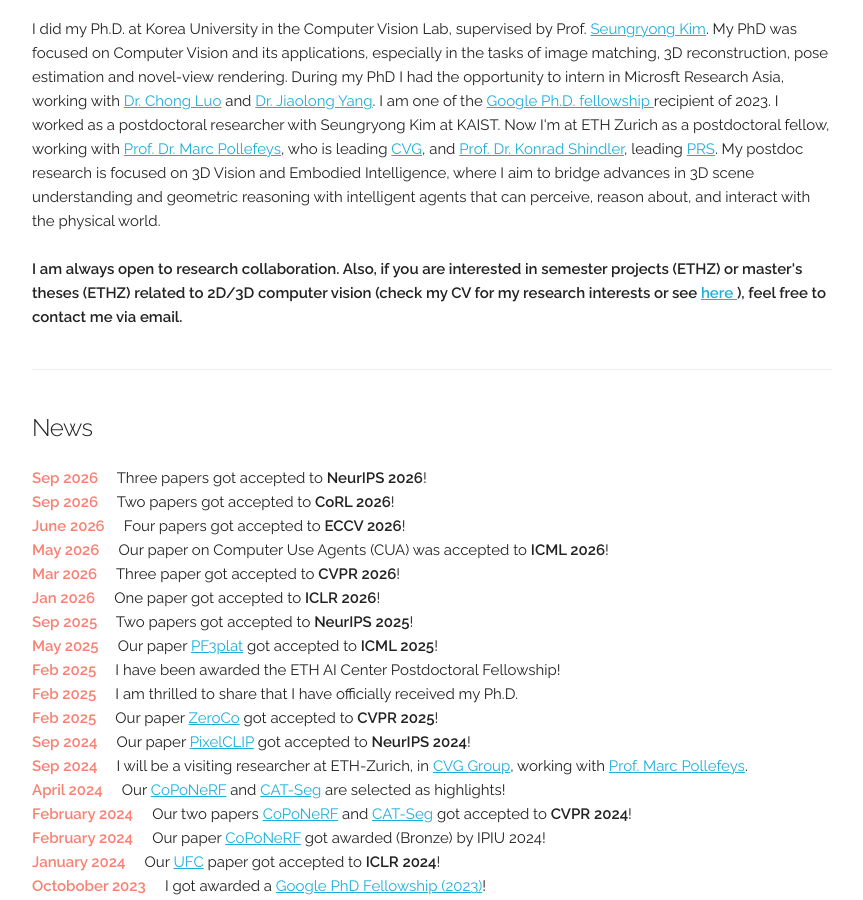
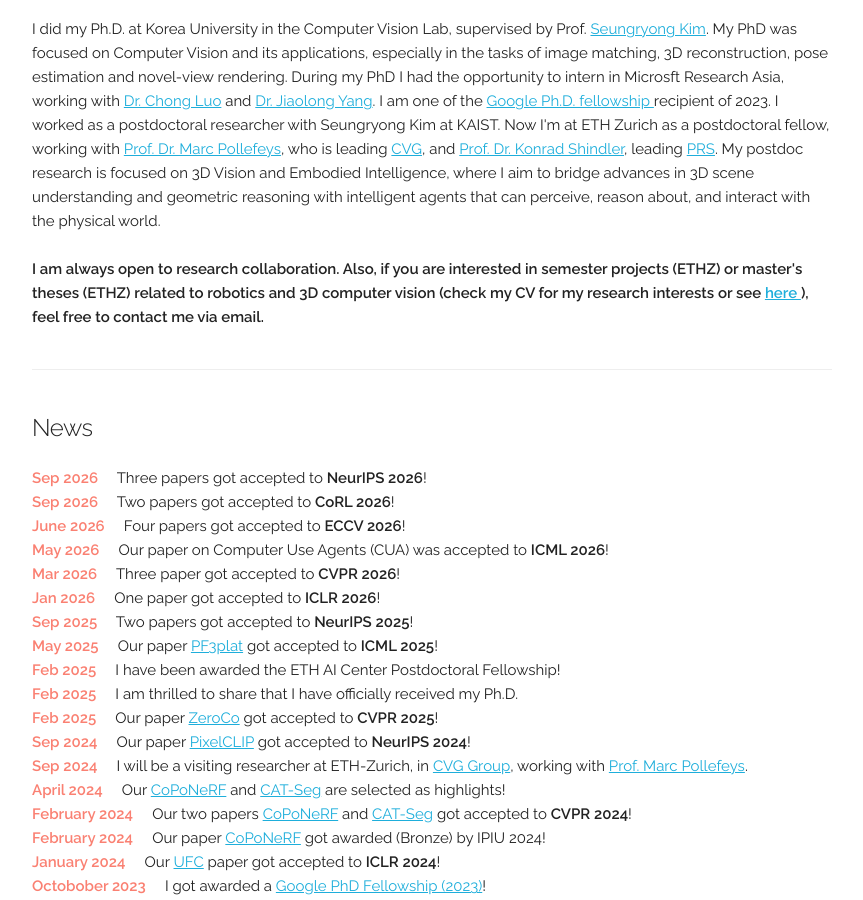
Before and after one commit to SunghwanHong/sunghwanhong.github.io, a Jekyll site: the page built from index.html, in a window 1280 px wide and 900 px high, scrolled down 423 px. Shown: the whole window, without its empty margins (208-1071 px from the left). Built offline with Jekyll 4.4.1, drawn with Linux system fonts in a browser that asks for light colours; some web fonts are replaced.

Commit message:
Update index.html

```diff
--- a/index.html
+++ b/index.html
@@ -10,7 +10,7 @@ layout: default
   My postdoc research is focused on 3D Vision and Embodied Intelligence, where I aim to bridge advances in 3D scene understanding and geometric reasoning with intelligent agents that can perceive, reason about, and interact with the physical world.
 
   <br><br>
-  <b>I am always open to research collaboration. Also, if you are interested in semester projects (ETHZ) or master's theses (ETHZ) related to 2D/3D computer vision (check my CV for my research interests or see <a href="https://cvg.ethz.ch/opportunities/">here </a> ), feel free to contact me via email.</b>
+  <b>I am always open to research collaboration. Also, if you are interested in semester projects (ETHZ) or master's theses (ETHZ) related to robotics and 3D computer vision (check my CV for my research interests or see <a href="https://cvg.ethz.ch/opportunities/">here </a> ), feel free to contact me via email.</b>
 
 </div>
 
```
